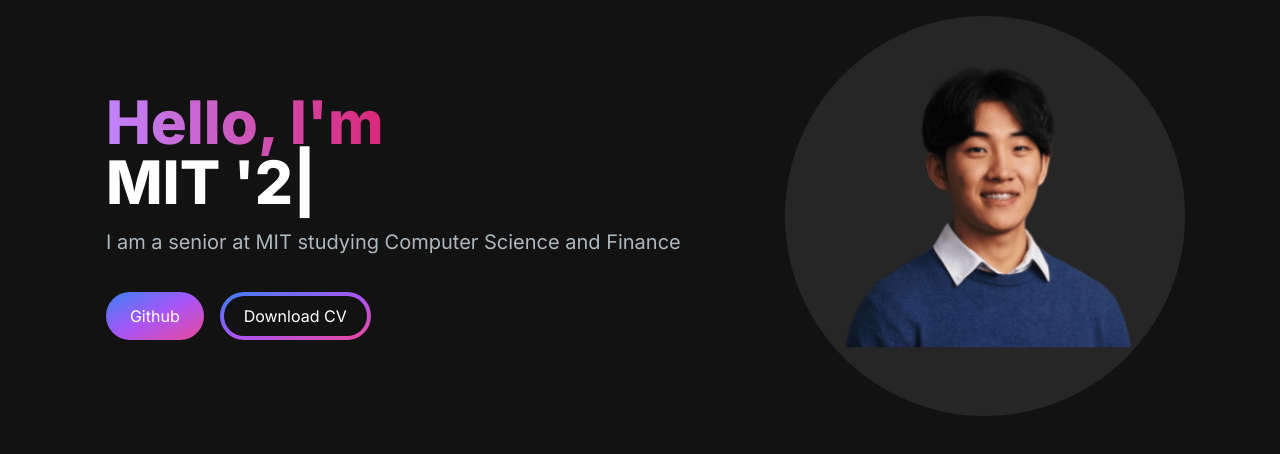
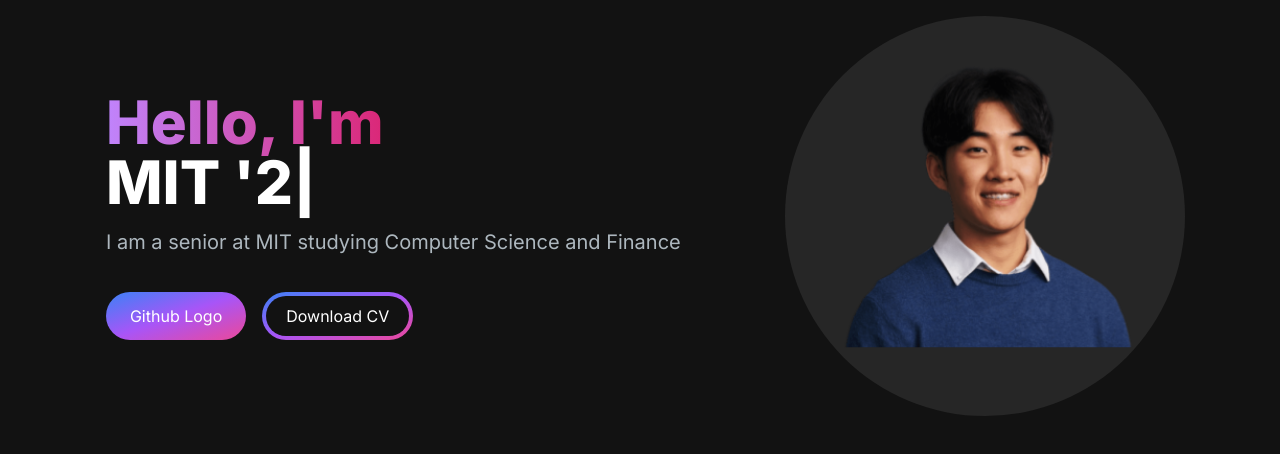
Before and after one commit to dyk010518/portfolio, a Next.js app: page / in a window 1280 px wide. Shown: the top 454 px of the page. Built offline with nearby package versions, Linux system fonts and the light colour scheme.

Commit message:
dyk010518 commit

```diff
--- a/src/app/components/HeroSection.jsx
+++ b/src/app/components/HeroSection.jsx
@@ -35,7 +35,7 @@
                 </p>
                 <div>
                     <button className="px-6 py-3 w-full sm:w-fit rounded-full mr-4 bg-gradient-to-br from-blue-500 via-purple-500 to-pink-500 hover:bg-slate-200 text-white">
-                        Github
+                        Github Logo
                     </button>
                     <button className="px-1 py-1 w-full sm:w-fit rounded-full bg-gradient-to-br from-blue-500 via-purple-500 to-pink-500 hover:bg-slate-800 text-white mt-3">
                         <span className="block bg-[#121212] hover:bg-slate-800 rounded-full px-5 py-2">
```
